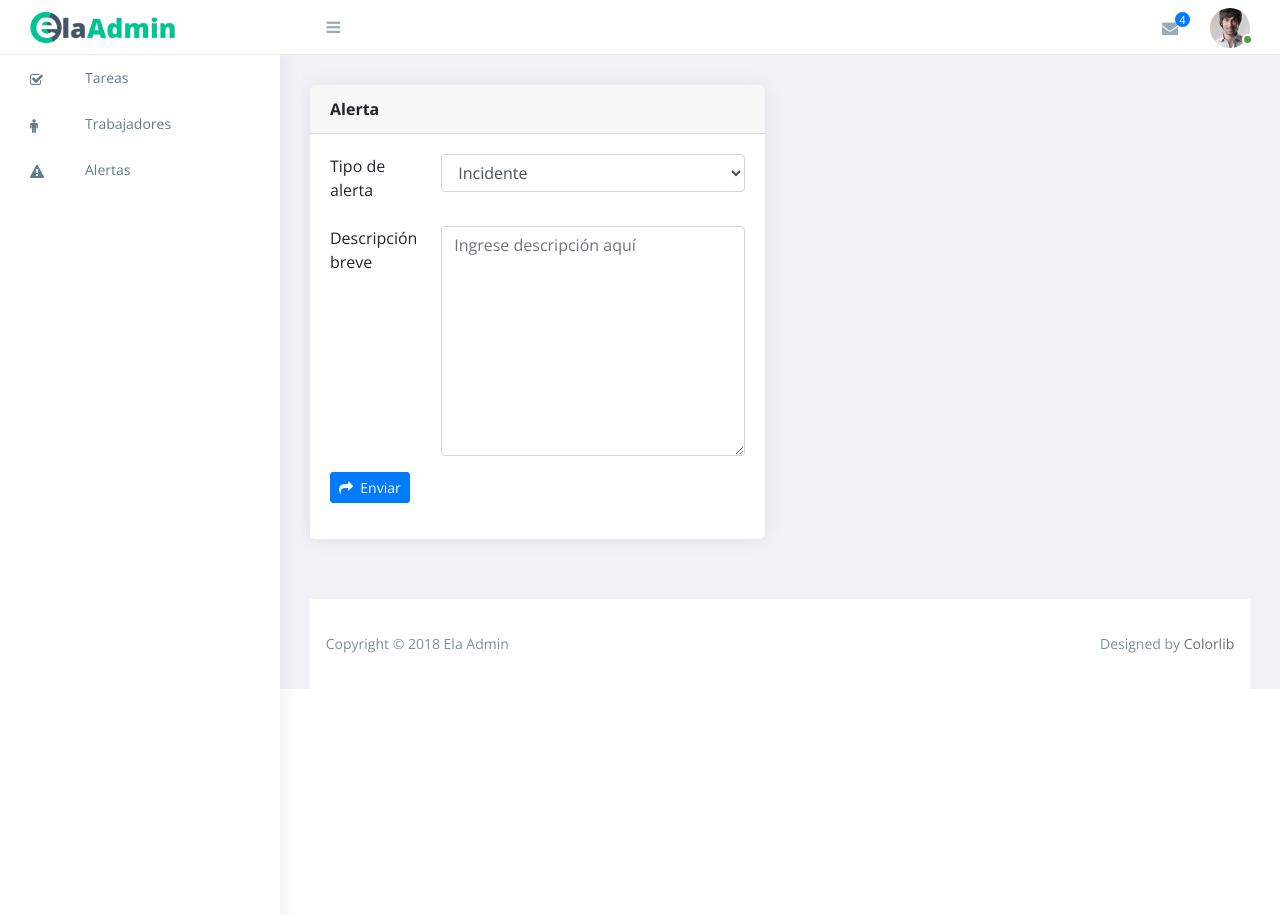
After one commit to gerald324/Gestimine2, a CodeIgniter app: page /database/index.php/jefe_turno/alertas in a window 1280 px wide. The commit adds this page. Run offline with CodeIgniter, Linux system fonts and the light colour scheme; some libraries are stand-ins or nearby versions.

Commit message:
Agregue la pestaña de alertas al jefe de turno y cambié las referencias de la barra izquierda

```diff
--- a/application/controllers/Jefe_turno.php
+++ b/application/controllers/Jefe_turno.php
@@ -9,5 +9,9 @@ class Jefe_turno extends CI_Controller{
 	public function trabajadores(){
 		$this->load->view('jefe_turno_trabajadores.php');
 	}
+
+	public function alertas(){
+		$this->load->view('jefe_turno_alerta.php');
+	}
 }
 ?>
--- /dev/null
+++ b/application/views/jefe_turno_alerta.php
@@ -0,0 +1,197 @@
+<?php
+	defined('BASEPATH') OR exit('No direct script access allowed');
+?><!doctype html>
+<!--[if lt IE 7]>      <html class="no-js lt-ie9 lt-ie8 lt-ie7" lang=""> <![endif]-->
+<!--[if IE 7]>         <html class="no-js lt-ie9 lt-ie8" lang=""> <![endif]-->
+<!--[if IE 8]>         <html class="no-js lt-ie9" lang=""> <![endif]-->
+<!--[if gt IE 8]><!--> <html class="no-js" lang=""> <!--<![endif]-->
+<head>
+	<meta charset="utf-8">
+	<meta http-equiv="X-UA-Compatible" content="IE=edge">
+	<title>Ela Admin - HTML5 Admin Template</title>
+	<meta name="description" content="Ela Admin - HTML5 Admin Template">
+	<meta name="viewport" content="width=device-width, initial-scale=1">
+
+	<link rel="apple-touch-icon" href="https://i.imgur.com/QRAUqs9.png">
+	<link rel="shortcut icon" href="https://i.imgur.com/QRAUqs9.png">
+
+	<link rel="stylesheet" href="https://cdn.jsdelivr.net/npm/normalize.css@8.0.0/normalize.min.css">
+	<link rel="stylesheet" href="https://cdn.jsdelivr.net/npm/bootstrap@4.1.3/dist/css/bootstrap.min.css">
+	<link rel="stylesheet" href="https://cdn.jsdelivr.net/npm/font-awesome@4.7.0/css/font-awesome.min.css">
+	<link rel="stylesheet" href="https://cdn.jsdelivr.net/gh/lykmapipo/themify-icons@0.1.2/css/themify-icons.css">
+	<link rel="stylesheet" href="https://cdn.jsdelivr.net/npm/pixeden-stroke-7-icon@1.2.3/pe-icon-7-stroke/dist/pe-icon-7-stroke.min.css">
+	<link rel="stylesheet" href="https://cdnjs.cloudflare.com/ajax/libs/flag-icon-css/3.2.0/css/flag-icon.min.css">
+	<link rel="stylesheet" href="<?php echo base_url(); ?>/assets/css/cs-skin-elastic.css">
+	<link rel="stylesheet" href="<?php echo base_url(); ?>assets/css/style.css">
+
+	<link href='https://fonts.googleapis.com/css?family=Open+Sans:400,600,700,800' rel='stylesheet' type='text/css'>
+
+	<!-- <script type="text/javascript" src="https://cdn.jsdelivr.net/html5shiv/3.7.3/html5shiv.min.js"></script> -->
+
+</head>
+<body>
+<!-- Left Panel -->
+
+<aside id="left-panel" class="left-panel">
+	<nav class="navbar navbar-expand-sm navbar-default">
+
+		<div id="main-menu" class="main-menu collapse navbar-collapse">
+			<ul class="nav navbar-nav">
+				<li>
+					<a href="inicio"><i class="menu-icon fa fa-check-square-o"></i>Tareas </a>
+				</li>
+				<li>
+					<a href="trabajadores"><i class="menu-icon fa fa-male"></i>Trabajadores </a>
+				</li>
+				<li>
+					<a href="alertas"><i class="menu-icon fa fa-exclamation-triangle"></i>Alertas </a>
+				</li><!--Esto redirecciona al aviso de alerta-->
+			</ul>
+		</div><!-- /.navbar-collapse -->
+	</nav>
+</aside><!-- /#left-panel -->
+
+<!-- Left Panel -->
+
+<!-- Right Panel -->
+
+<div id="right-panel" class="right-panel">
+
+	<!-- Header-->
+	<header id="header" class="header">
+		<div class="top-left">
+			<div class="navbar-header">
+				<a class="navbar-brand" href=""><img src="<?php echo base_url(); ?>/assets/images/logo.png" alt="Logo"></a>
+				<a class="navbar-brand hidden" href=""><img src="<?php echo base_url(); ?>/assets/images/logo2.png" alt="Logo"></a>
+				<a id="menuToggle" class="menutoggle"><i class="fa fa-bars"></i></a>
+			</div>
+		</div>
+		<div class="top-right">
+			<div class="header-menu">
+				<div class="header-left">
+					<div class="dropdown for-message">
+						<button class="btn btn-secondary dropdown-toggle" type="button" id="message" data-toggle="dropdown" aria-haspopup="true" aria-expanded="false">
+							<i class="fa fa-envelope"></i>
+							<span class="count bg-primary">4</span>
+						</button>
+						<div class="dropdown-menu" aria-labelledby="message">
+							<p class="red">You have 4 Mails</p>
+							<a class="dropdown-item media" href="#">
+								<span class="photo media-left"><img alt="avatar" src="<?php echo base_url(); ?>/assets/images/avatar/1.jpg"></span>
+								<div class="message media-body">
+									<span class="name float-left">Jonathan Smith</span>
+									<span class="time float-right">Just now</span>
+									<p>Hello, this is an example msg</p>
+								</div>
+							</a>
+							<a class="dropdown-item media" href="#">
+								<span class="photo media-left"><img alt="avatar" src="<?php echo base_url(); ?>/assets/images/avatar/2.jpg"></span>
+								<div class="message media-body">
+									<span class="name float-left">Jack Sanders</span>
+									<span class="time float-right">5 minutes ago</span>
+									<p>Lorem ipsum dolor sit amet, consectetur</p>
+								</div>
+							</a>
+							<a class="dropdown-item media" href="#">
+								<span class="photo media-left"><img alt="avatar" src="<?php echo base_url(); ?>/assets/images/avatar/3.jpg"></span>
+								<div class="message media-body">
+									<span class="name float-left">Cheryl Wheeler</span>
+									<span class="time float-right">10 minutes ago</span>
+									<p>Hello, this is an example msg</p>
+								</div>
+							</a>
+							<a class="dropdown-item media" href="#">
+								<span class="photo media-left"><img alt="avatar" src="<?php echo base_url(); ?>/assets/images/avatar/4.jpg"></span>
+								<div class="message media-body">
+									<span class="name float-left">Rachel Santos</span>
+									<span class="time float-right">15 minutes ago</span>
+									<p>Lorem ipsum dolor sit amet, consectetur</p>
+								</div>
+							</a>
+						</div>
+					</div>
+				</div>
+
+				<div class="user-area dropdown float-right">
+					<a href="#" class="dropdown-toggle active" data-toggle="dropdown" aria-haspopup="true" aria-expanded="false">
+						<img class="user-avatar rounded-circle" src="<?php echo base_url(); ?>/assets/images/admin.jpg" alt="User Avatar">
+					</a>
+
+					<div class="user-menu dropdown-menu">
+						<a class="nav-link" href="#"><i class="fa fa-user"></i>Mi Perfil</a>
+
+						<a class="nav-link" href="#"><i class="fa fa-power-off"></i>Cerrar Sesión</a>
+					</div>
+				</div>
+			</div>
+		</div>
+	</header><!-- /header -->
+	<!-- Header-->
+
+	<div class="content">
+		<div class="animated fadeIn">
+
+
+			<div class="row">
+				<div class="col-lg-6">
+					<div class="card">
+						<div class="card-header">
+							<strong>Alerta</strong>
+						</div>
+						<div class="card-body card-block">
+							<form action="#" method="post" enctype="multipart/form-data" class="form-horizontal">
+								<div class="row form-group">
+									<div class="col col-md-3"><label for="select" class=" form-control-label">Tipo de alerta</label></div>
+									<div class="col-12 col-md-9">
+										<select name="select" id="select" class="form-control">
+											<option value="1">Incidente</option>
+											<option value="2">Accidente</option>
+										</select>
+									</div>
+								</div>
+								<div class="row form-group">
+									<div class="col col-md-3"><label for="textarea-input" class=" form-control-label">Descripción breve</label></div>
+									<div class="col-12 col-md-9"><textarea name="textarea-input" id="textarea-input" rows="9" placeholder="Ingrese descripción aquí" class="form-control"></textarea></div>
+								</div>
+								<div class="form-actions form-group">
+                                    <button type="button" class="btn btn-primary btn-sm"><i class="fa fa-share"></i>&nbsp; Enviar</button>
+                                </div>
+							</form>
+						</div>
+					</div>
+				</div>
+			</div>
+
+
+		</div><!-- .animated -->
+	</div><!-- .content -->
+
+	<div class="clearfix"></div>
+
+	<footer class="site-footer">
+		<div class="footer-inner bg-white">
+			<div class="row">
+				<div class="col-sm-6">
+					Copyright &copy; 2018 Ela Admin
+				</div>
+				<div class="col-sm-6 text-right">
+					Designed by <a href="https://colorlib.com">Colorlib</a>
+				</div>
+			</div>
+		</div>
+	</footer>
+
+</div><!-- /#right-panel -->
+
+<!-- Right Panel -->
+
+<!-- Scripts -->
+<script src="https://cdn.jsdelivr.net/npm/jquery@2.2.4/dist/jquery.min.js"></script>
+<script src="https://cdn.jsdelivr.net/npm/popper.js@1.14.4/dist/umd/popper.min.js"></script>
+<script src="https://cdn.jsdelivr.net/npm/bootstrap@4.1.3/dist/js/bootstrap.min.js"></script>
+<script src="https://cdn.jsdelivr.net/npm/jquery-match-height@0.7.2/dist/jquery.matchHeight.min.js"></script>
+<script src="assets/js/main.js"></script>
+
+
+</body>
+</html>
--- a/application/views/jefe_turno_inicio.php
+++ b/application/views/jefe_turno_inicio.php
@@ -39,13 +39,13 @@ defined('BASEPATH') OR exit('No direct script access allowed');
             <div id="main-menu" class="main-menu collapse navbar-collapse">
                 <ul class="nav navbar-nav">
                     <li>
-                        <a href="index_jefe_turno.html"><i class="menu-icon fa fa-check-square-o"></i>Tareas </a>
+                        <a href="inicio"><i class="menu-icon fa fa-check-square-o"></i>Tareas </a>
                     </li>
                     <li>
-                        <a href="trabajadores_jefe_turno.html"><i class="menu-icon fa fa-male"></i>Trabajadores </a>
+                        <a href="trabajadores"><i class="menu-icon fa fa-male"></i>Trabajadores </a>
                     </li>
                     <li>
-                        <a href="alertas.html"><i class="menu-icon fa fa-exclamation-triangle"></i>Alertas </a>
+                        <a href="alertas"><i class="menu-icon fa fa-exclamation-triangle"></i>Alertas </a>
                     </li><!--Esto redirecciona al aviso de alerta-->
                 </ul>
             </div><!-- /.navbar-collapse -->
--- a/application/views/jefe_turno_trabajadores.php
+++ b/application/views/jefe_turno_trabajadores.php
@@ -40,13 +40,13 @@ defined('BASEPATH') OR exit('No direct script access allowed');
 		<div id="main-menu" class="main-menu collapse navbar-collapse">
 			<ul class="nav navbar-nav">
 				<li>
-					<a href="index_jefe_turno.html"><i class="menu-icon fa fa-check-square-o"></i>Tareas </a>
+					<a href="inicio"><i class="menu-icon fa fa-check-square-o"></i>Tareas </a>
 				</li>
 				<li>
-					<a href="trbajadores_jefe_turno"><i class="menu-icon fa fa-male"></i>Trabajadores </a>
+					<a href="trabajadores"><i class="menu-icon fa fa-male"></i>Trabajadores </a>
 				</li>
 				<li>
-					<a href="alertas.html"><i class="menu-icon fa fa-exclamation-triangle"></i>Alertas </a>
+					<a href="alertas"><i class="menu-icon fa fa-exclamation-triangle"></i>Alertas </a>
 				</li><!--Esto redirecciona al aviso de alerta-->
 			</ul>
 		</div><!-- /.navbar-collapse -->
```
